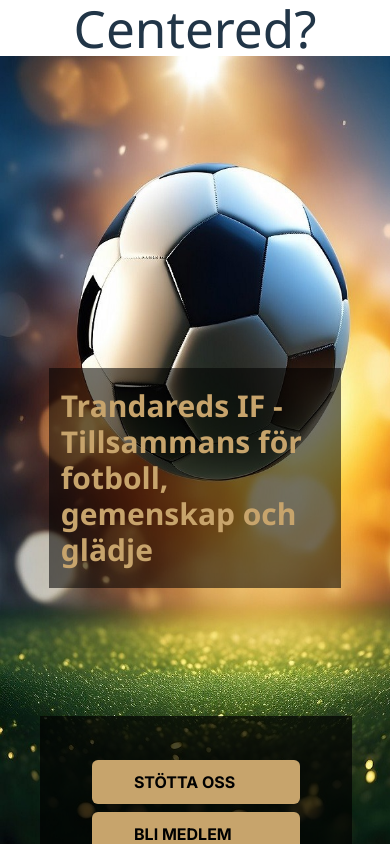
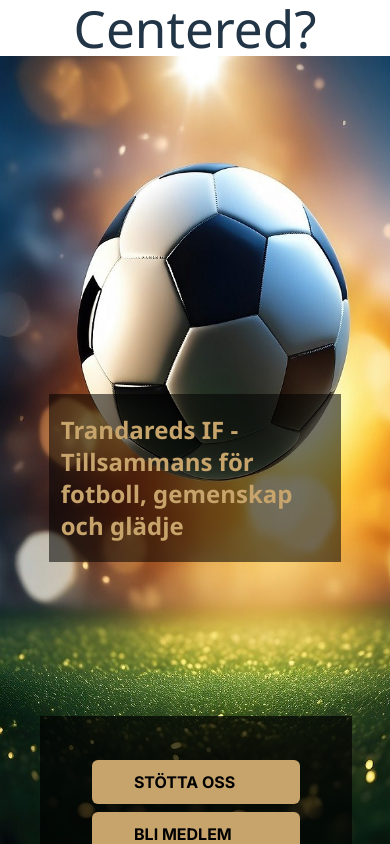
Before and after one commit to lia-2-team-1/webbsite, a React (Vite) app: page / in a window 390 px wide. Shown: the top 844 px of the page. Built offline with nearby package versions, Linux system fonts and the light colour scheme.

Commit message:
added h1 for hero section

```diff
--- a/src/components/Hero.tsx
+++ b/src/components/Hero.tsx
@@ -6,7 +6,7 @@ export const Hero = () => {
     <div className="w-full">
  <div className="min-h-screen flex items-center justify-center bg-cover bg-no-repeat lg:bg-[url('/tif-hero.jpg')] bg-[url('/hero-mobile.jpg')]">
   <div className="bg-black bg-opacity-55 w-3/4 py-5 flex mx-auto lg:w-[50%] lg:text-center">
-    <h1 className="text-3xl text-sandybrown font-bold text-left pl-3 lg:pl-10">
+    <h1 className="text-2xl lg:text-3xl text-sandybrown font-bold text-left pl-3 lg:pl-10">
       Trandareds IF - Tillsammans för fotboll, gemenskap och glädje
     </h1>
   </div>
```
